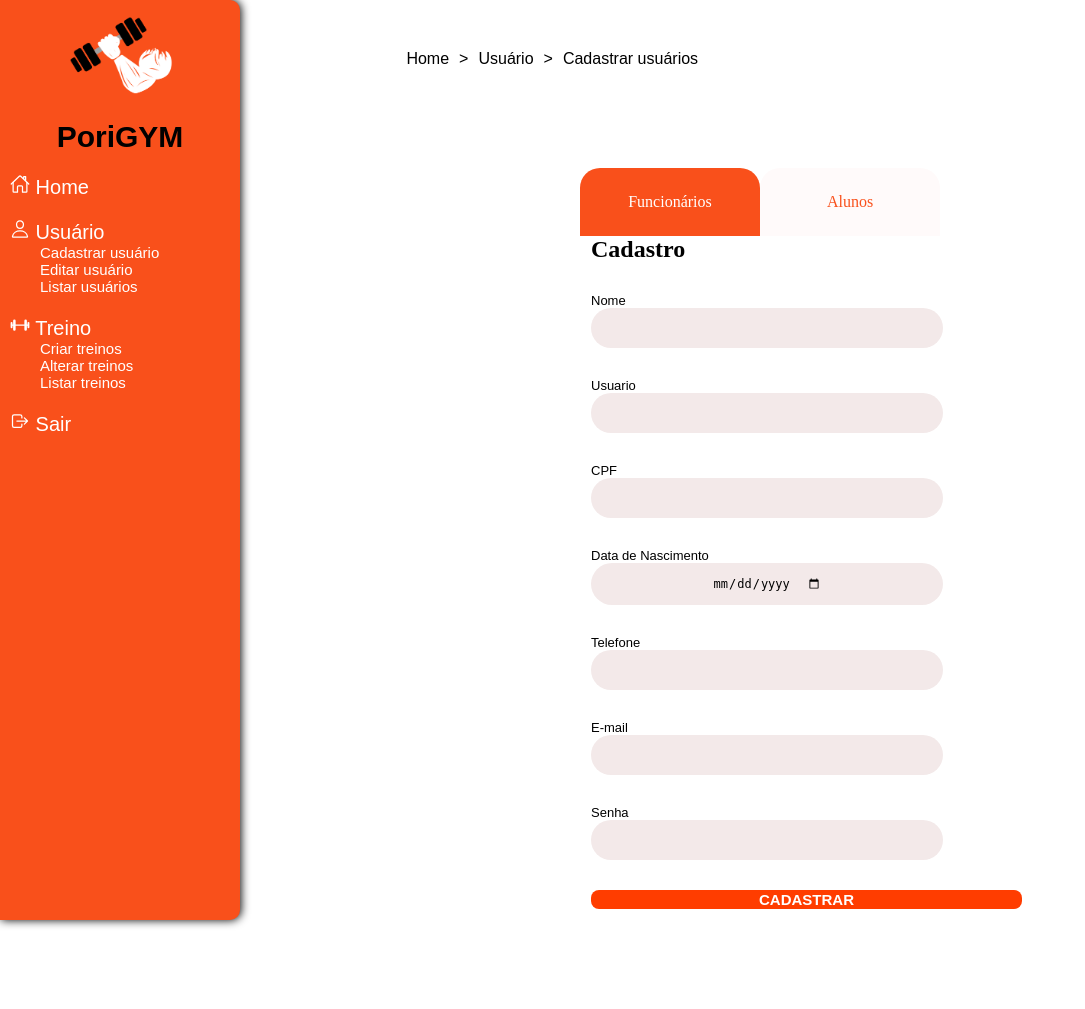
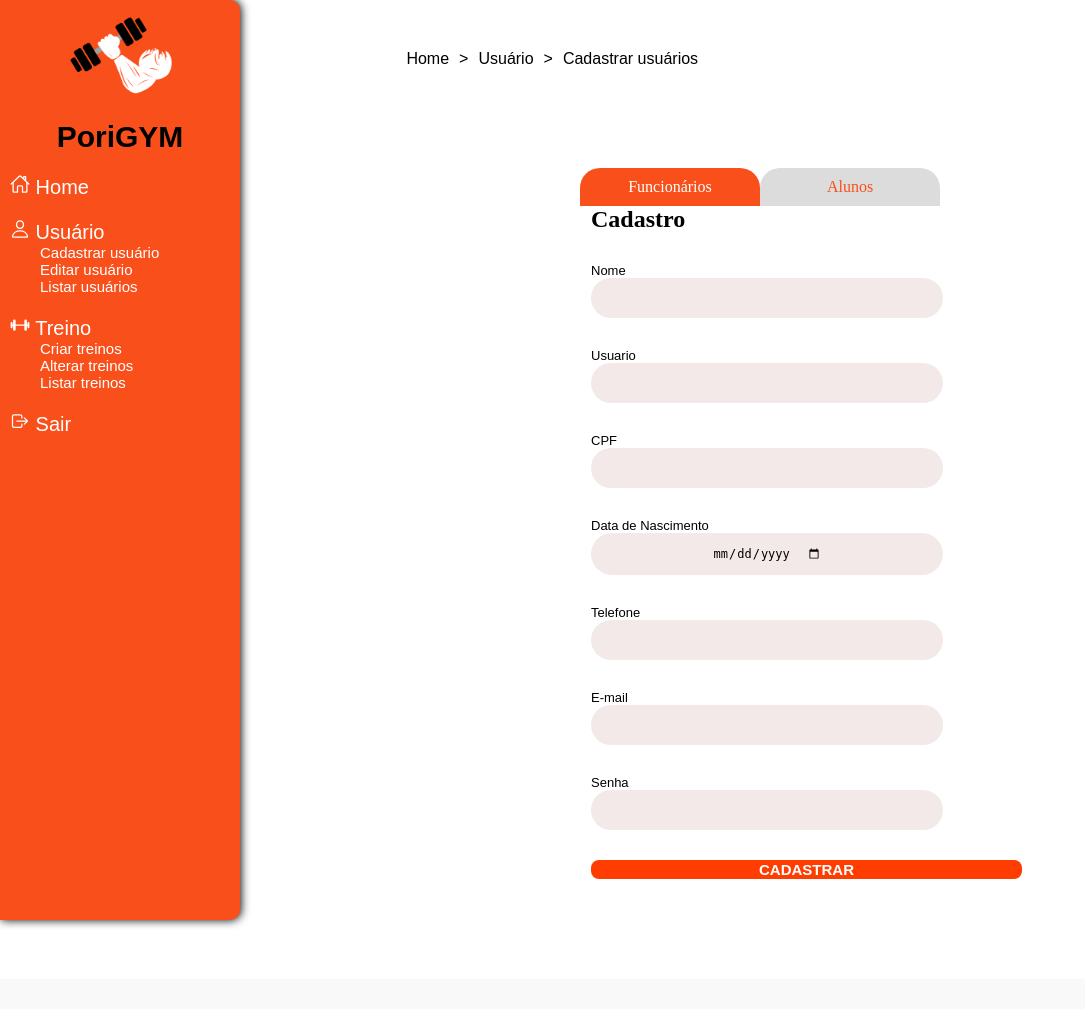
Before and after one commit to web1-2022-1/sisgertreino, a PHP site: page / in a window 1280 px wide; the page is wider, and only the part inside the window is pictured. Shown: that part, without its empty margins (0-1085 px from the left). After the commit the page ends 927 px from the top of that part, so only its background shows below. Run offline with PHP 8.4, Linux system fonts and the light colour scheme; some web fonts are replaced.

Commit message:
Alteração css

```diff
--- a/projeto web cadastro/style-grid.css
+++ b/projeto web cadastro/style-grid.css
@@ -116,9 +116,9 @@
 
 .abas_listar label{
   width: 180px;
-  padding: 25px;
+  padding: 10px;
   display: block;
-  background-color: #FFFAFA;
+  background-color: #DCDCDC;
   cursor: pointer;
   text-align: center;
   color: #F9501B;
```
